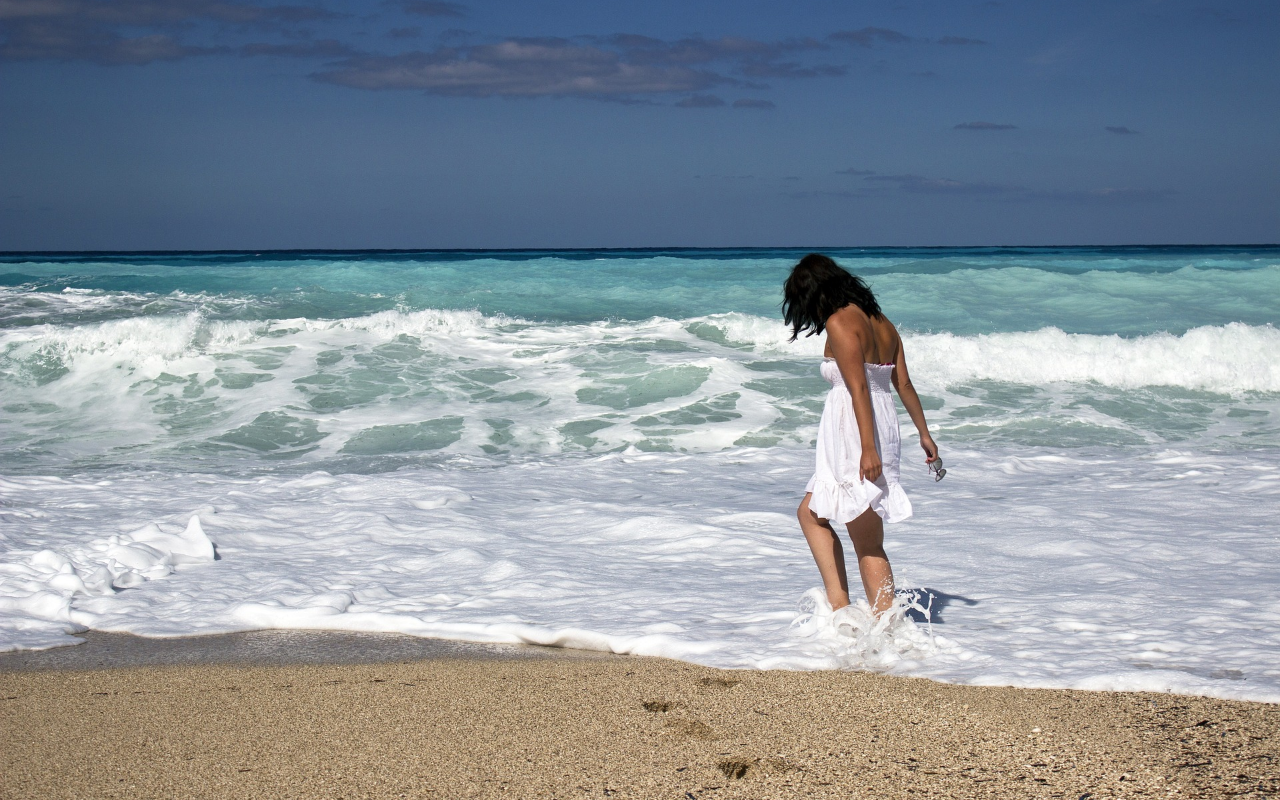
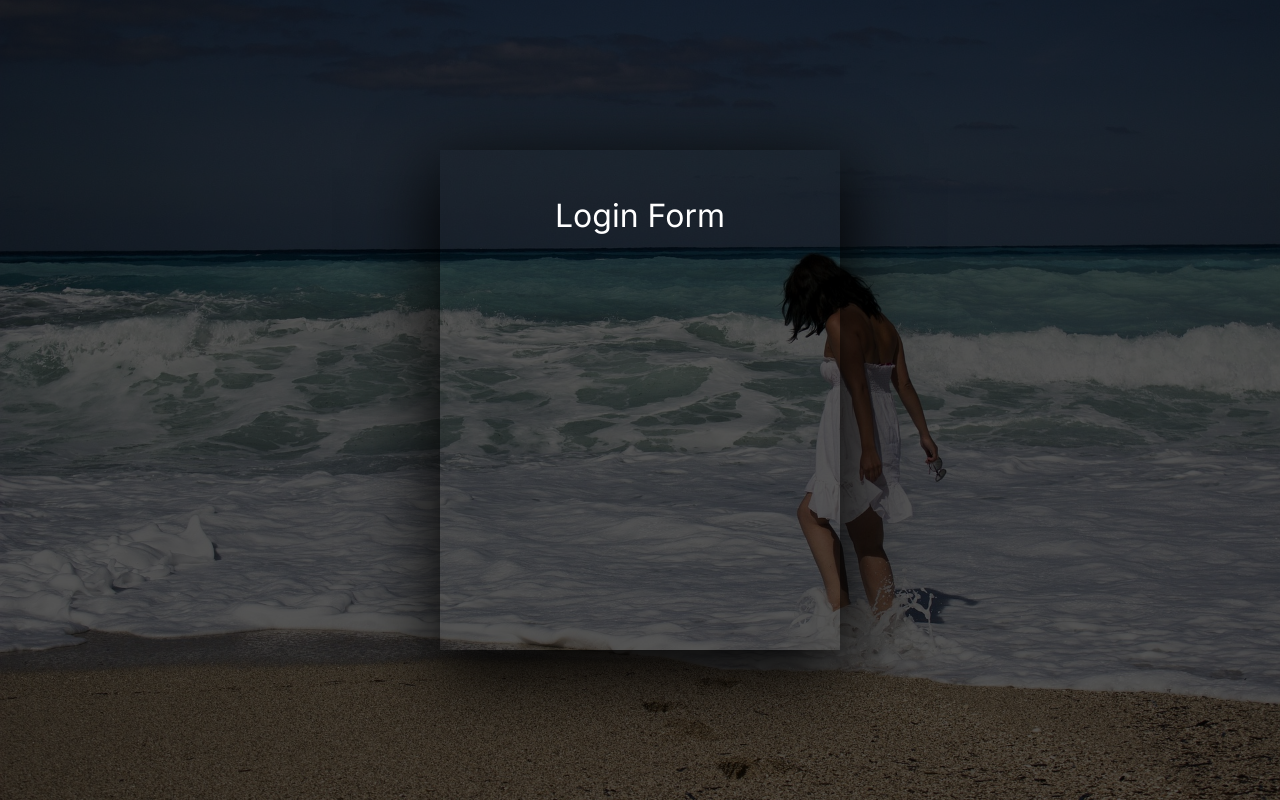
Before and after one commit to MrNiNaD/mayuri-travel-agency, a Next.js app: page /login in a window 1280 px wide. Built offline with nearby package versions, Linux system fonts and the light colour scheme.

Commit message:
feat: Login Heading

```diff
--- a/src/app/globals.css
+++ b/src/app/globals.css
@@ -1,3 +1,7 @@
+:root {
+	--primary: #3498db
+}
+
 /* http://meyerweb.com/eric/tools/css/reset/
    v2.0 | 20110126
    License: none (public domain)
--- a/src/component/AuthLayout/index.tsx
+++ b/src/component/AuthLayout/index.tsx
@@ -48,6 +48,11 @@ const AuthLayout = () => {
         <Image src={Adv2} alt="auth-image" />
         <Image src={Adv3} alt="auth-image" />
       </div>
+      <div className={style.authLayoutOverlay}>
+        <div className={style.authSection}>
+          <h3>Login Form</h3>
+        </div>
+      </div>
     </section>
   );
 };
--- a/src/component/AuthLayout/style.module.css
+++ b/src/component/AuthLayout/style.module.css
@@ -2,6 +2,7 @@
   position: absolute;
   width: 100%;
   height: 100%;
+  overflow: hidden;
 }
 
 .imageContainer, .imageContainer img {
@@ -19,3 +20,29 @@
   transition: all 2s linear;
   opacity: 0;
 }
+
+.authLayoutOverlay {
+  background: #000000ab;
+  position: absolute;
+  width: 100%;
+  height: 100%;
+  top: 0;
+  display: flex;
+  justify-content: center;
+  align-items: center;
+  overflow-y: auto;
+}
+
+.authSection {
+  width: 400px;
+  min-height: 500px;
+  box-shadow: #000 0px 22px 70px 4px;
+  margin: 50px 0;
+}
+
+.authSection h3 {
+  color: #fff;
+  text-align: center;
+  font-size: 32px;
+  margin: 50px 0 20px;
+}
```
